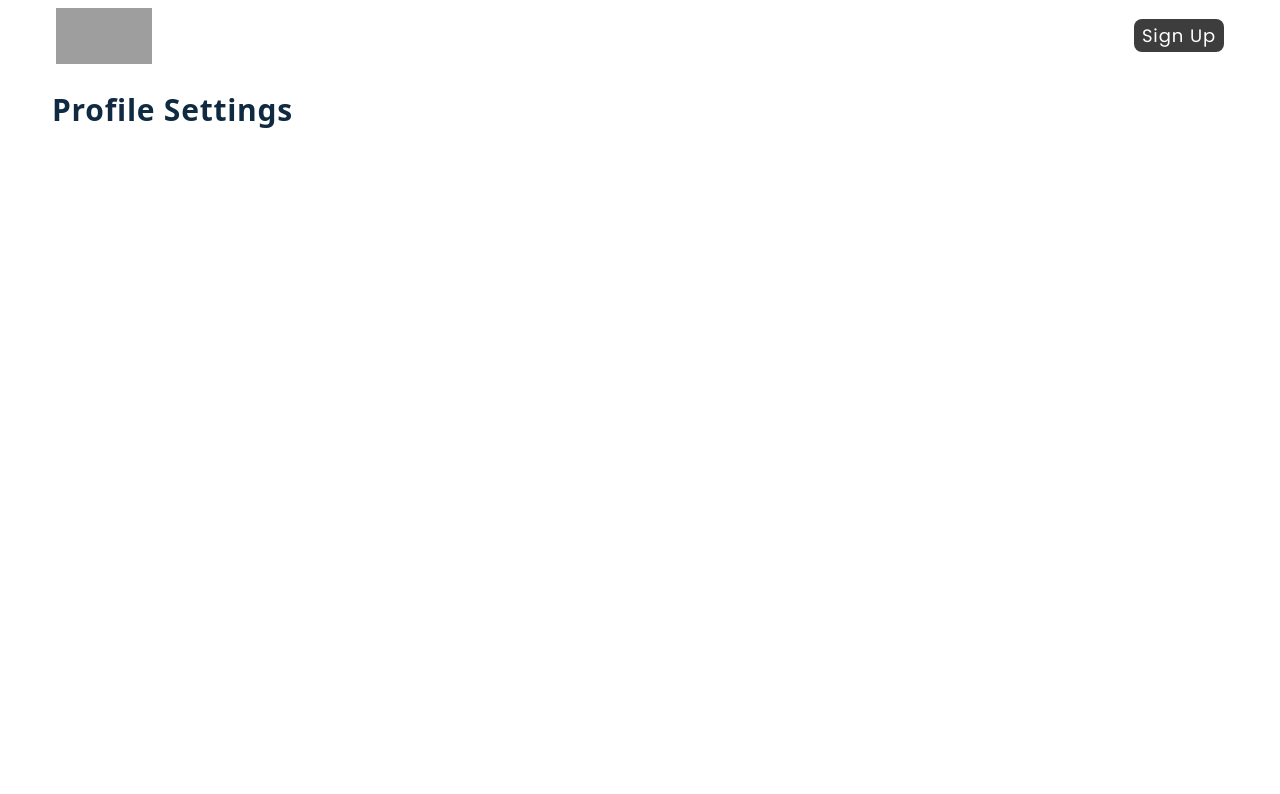
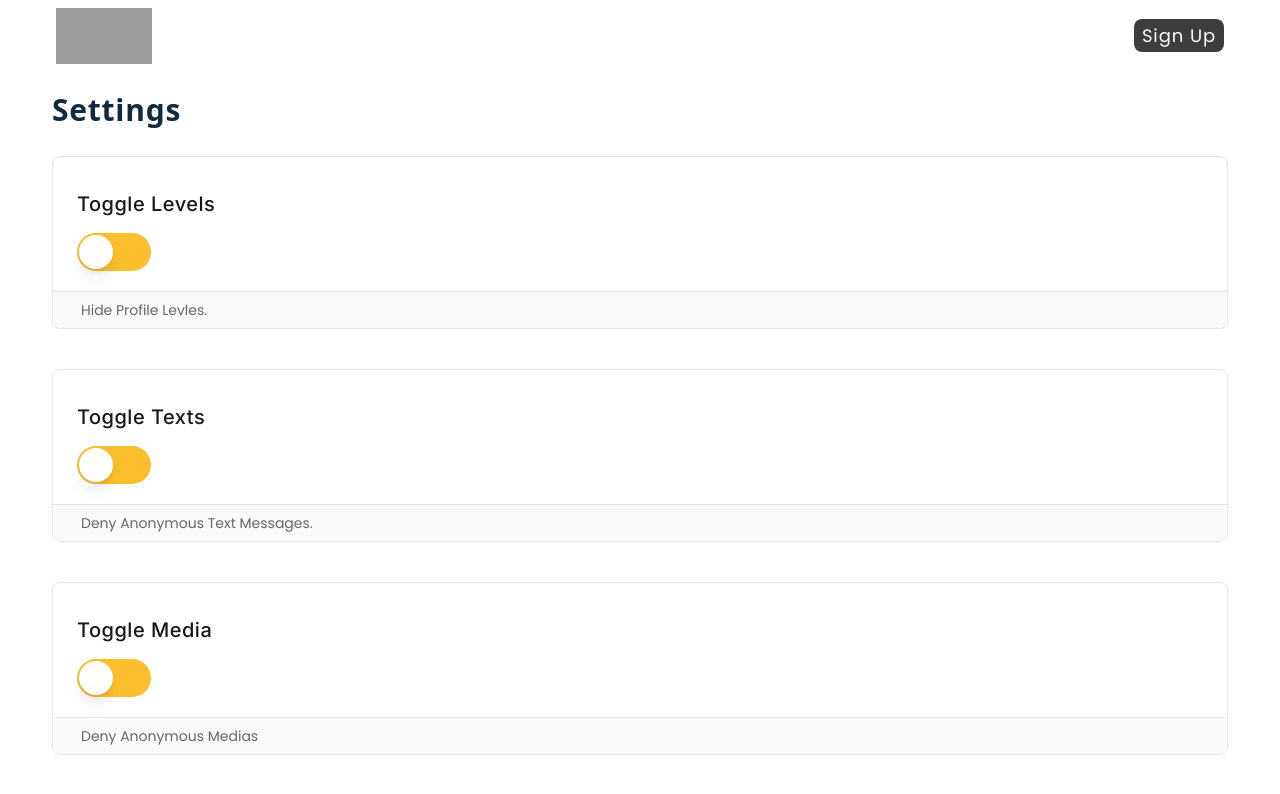
Before and after one commit to MemoMe-Org/client, a Next.js app: page /settings in a window 1280 px wide. Shown: the top 794 px of the page. Built offline with nearby package versions, Linux system fonts and the light colour scheme; no server answers; grey boxes are pictures that could not be loaded.

Commit message:
.. on it

```diff
--- a/app/settings/page.tsx
+++ b/app/settings/page.tsx
@@ -1,11 +1,43 @@
 "use client"
 import MyPage from '@/components/MyPage'
+import SwitchBtn from '@/components/Switch'
+import { inter, poppins } from '@/public/fonts/f'
+import { UserStore } from '@/utils/store'
+import axios from '../api/axios'
+import { AxiosError, AxiosResponse } from 'axios'
+import throwError from '@/utils/throwError'
 
 const page = () => {
 
+    const {
+        setShowLevels, allowTexts, showLevels,
+        allowFiles, setAllowTexts, setAllowFiles,
+    } = UserStore()
+
     // edit bio
-    // show files, allow texts, allow files
+    // show levels, allow texts, allow files
     // edit gen msg type
+
+    const toggler = async (type: string): Promise<void> => {
+        await axios.patch(
+            `/auth/api/settings/toggle/${type}`,
+        ).then((res: AxiosResponse) => {
+            const settings = res.data?.settings
+            switch (type) {
+                case 'files':
+                    setShowLevels(settings?.allow_files)
+                    break
+                case 'texts':
+                    setAllowTexts(settings?.allow_texts)
+                    break
+                case 'levels':
+                    setShowLevels(settings?.show_levels)
+                    break
+                default:
+                    break
+            }
+        }).catch((err: AxiosError) => throwError(err))
+    }
 
     return (
         <MyPage param='settings'>
@@ -13,11 +45,63 @@ const page = () => {
                 <main className='profile'>
                     <article className="profile-header">
                         <h1 className='text-2xl text-clr-13 font-semibold tracking-wide md:text-3xl'>
-                            Profile Settings
+                            Settings
                         </h1>
                     </article>
-                    <section>
+                    <section className={`${poppins.className} flex flex-col gap-10 text-clr-13 mb-10`}>
+                        <article className='rounded-lg border-[0.75px]  overflow-hidden'>
+                            <div className='flex flex-col gap-3.5 pt-8 px-6 pb-5'>
+                                <h3 className={`${inter.className} text-clr-16 font-medium tracking-wide text-[20px]`}>
+                                    Toggle Levels
+                                </h3>
+                                <SwitchBtn
+                                    get={showLevels}
+                                    set={setShowLevels}
+                                    handler={async () => await toggler('levels')}
+                                />
+                            </div>
+                            <footer className='profile-footer'>
+                                <p className='text-clr-17 text-xs md:text-sm'>
+                                    {showLevels ? 'Show Profile Levels' : 'Hide Profile Levles.'}
+                                </p>
+                            </footer>
+                        </article>
 
+                        <article className='rounded-lg border-[0.75px]  overflow-hidden'>
+                            <div className='flex flex-col gap-3.5 pt-8 px-6 pb-5'>
+                                <h3 className={`${inter.className} text-clr-16 font-medium tracking-wide text-[20px]`}>
+                                    Toggle Texts
+                                </h3>
+                                <SwitchBtn
+                                    get={allowTexts}
+                                    set={setAllowTexts}
+                                    handler={async () => await toggler('texts')}
+                                />
+                            </div>
+                            <footer className='profile-footer'>
+                                <p className='text-clr-17 text-xs md:text-sm'>
+                                    {allowTexts ? 'Allow Anonymous Text Messages.' : 'Deny Anonymous Text Messages.'}
+                                </p>
+                            </footer>
+                        </article>
+
+                        <article className='rounded-lg border-[0.75px]  overflow-hidden'>
+                            <div className='flex flex-col gap-3.5 pt-8 px-6 pb-5'>
+                                <h3 className={`${inter.className} text-clr-16 font-medium tracking-wide text-[20px]`}>
+                                    Toggle Media
+                                </h3>
+                                <SwitchBtn
+                                    get={allowFiles}
+                                    set={setAllowFiles}
+                                    handler={async () => await toggler('files')}
+                                />
+                            </div>
+                            <footer className='profile-footer'>
+                                <p className='text-clr-17 text-xs md:text-sm'>
+                                    {allowFiles ? 'Allow Anonymous Medias' : 'Deny Anonymous Medias'}
+                                </p>
+                            </footer>
+                        </article>
                     </section>
                 </main>
             )}
```
